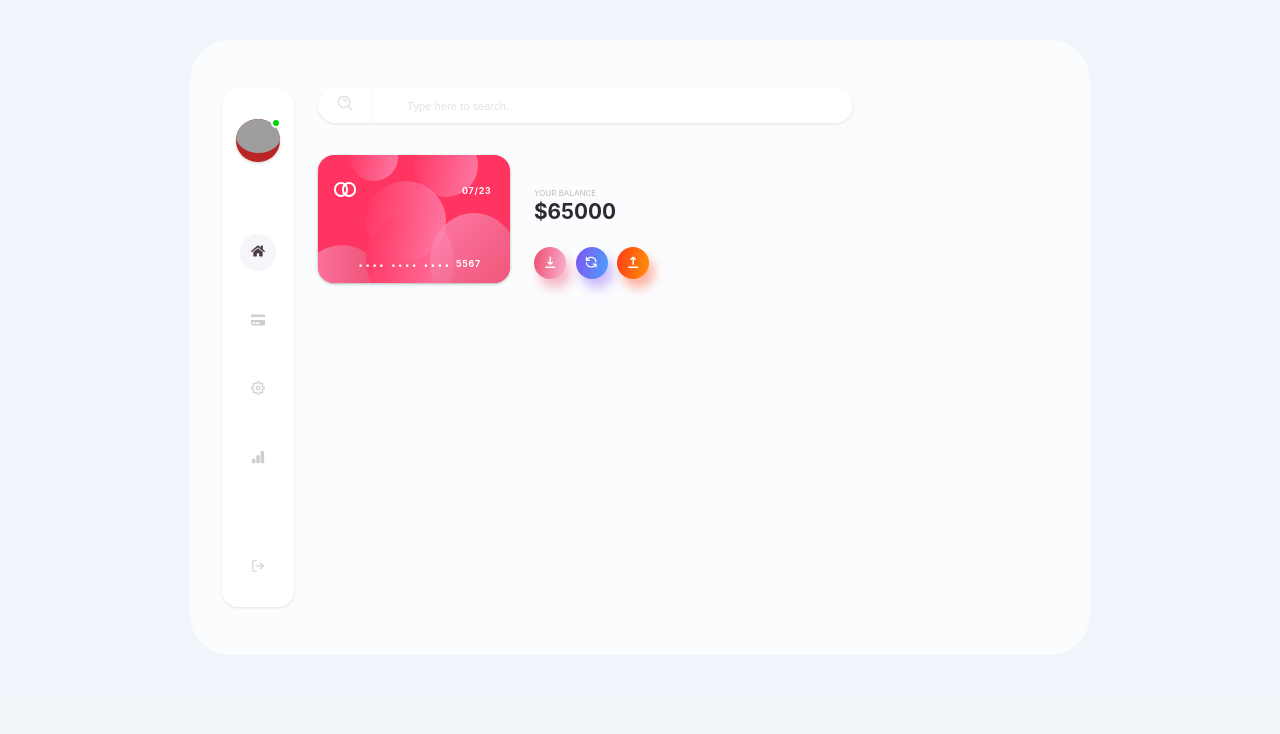
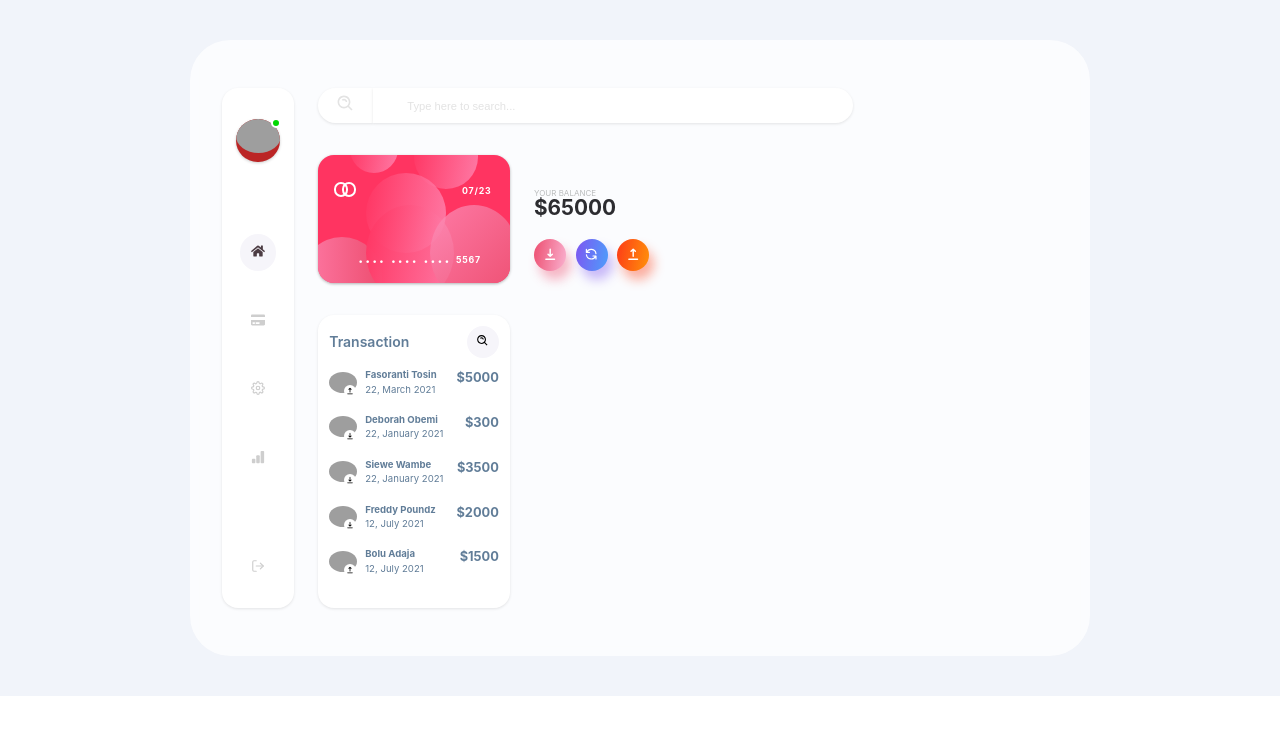
Before and after one commit to elboj/Banking-App-Dashboard, a React (Create React App) app: page / in a window 1280 px wide. Shown: the top 734 px of the page. Built offline with nearby package versions, Linux system fonts and the light colour scheme; grey boxes are pictures that could not be loaded.

Commit message:
changes to search feature

```diff
--- a/src/components/SearchBar/SearchBar.js
+++ b/src/components/SearchBar/SearchBar.js
@@ -7,6 +7,7 @@ import { BiRefresh } from "react-icons/bi";
 import { HiOutlineRefresh } from "react-icons/hi";
 import { HiDownload } from "react-icons/hi";
 import { HiUpload } from "react-icons/hi";
+import { Transactions } from "../../components/index";
 
 // Use a useEffect and Use Reference to cause focus on form input  on every render
 //set online icon to blinking
@@ -31,6 +32,7 @@ const SearchBar = () => {
         />
       </form>
       <CreditCard />
+      <Transactions />
     </div>
   );
 };
--- a/src/components/SearchBar/styles.css
+++ b/src/components/SearchBar/styles.css
@@ -41,7 +41,7 @@ input {
 .card-holder {
   display: flex;
   /* border: 2px green solid; */
-  padding-top: 2rem;
+  padding: 2rem 0;
 }
 .card {
   width: 12rem;
--- a/src/components/Sidebar/Sidebar.js
+++ b/src/components/Sidebar/Sidebar.js
@@ -1,7 +1,7 @@
 /* eslint-disable */
 import React from "react";
 import { useState } from "react";
-import "./styles.css";
+import "./sidebar.css";
 import { FaBeer, FaHome } from "react-icons/fa";
 import { FaCreditCard } from "react-icons/fa";
 import { FiUser } from "react-icons/fi";
--- a/src/components/Sidebar/styles.css
+++ b/src/components/Sidebar/sidebar.css
@@ -45,111 +45,9 @@ Variables
   --max-width: 1170px;
   --fixed-width: 620px;
 }
-/*
-===============
-Global Styles
-===============
-*/
 
-*,
-::after,
-::before {
-  margin: 0;
-  padding: 0;
-  box-sizing: border-box;
-}
-body {
-  font-family: -apple-system, BlinkMacSystemFont, "Segoe UI", Roboto, Oxygen,
-    Ubuntu, Cantarell, "Open Sans", "Helvetica Neue", sans-serif;
-  background: var(--clr-grey-10);
-  color: var(--clr-grey-1);
-  line-height: 1.5;
-  font-size: 0.875rem;
-}
-ul {
-  list-style-type: none;
-}
-a {
-  text-decoration: none;
-}
-h1,
-h2,
-h3,
-h4 {
-  letter-spacing: var(--spacing);
-  text-transform: capitalize;
-  line-height: 1.25;
-  margin-bottom: 0.75rem;
-}
-h1 {
-  font-size: 3rem;
-}
-h2 {
-  font-size: 2rem;
-}
-h3 {
-  font-size: 1.25rem;
-}
-h4 {
-  font-size: 0.875rem;
-}
-p {
-  margin-bottom: 1.25rem;
-  color: var(--clr-grey-5);
-}
-@media screen and (min-width: 800px) {
-  h1 {
-    font-size: 4rem;
-  }
-  h2 {
-    font-size: 2.5rem;
-  }
-  h3 {
-    font-size: 1.75rem;
-  }
-  h4 {
-    font-size: 1rem;
-  }
-  body {
-    font-size: 1rem;
-  }
-  h1,
-  h2,
-  h3,
-  h4 {
-    line-height: 1;
-  }
-}
-/*  global classes */
-
-/* section */
-.section {
-  width: 90vw;
-  margin: 5rem auto;
-  max-width: var(--max-width);
-}
-
-@media screen and (min-width: 992px) {
-  .jobs-center {
-    width: 90vw;
-    display: grid;
-    grid-template-columns: 200px 1fr;
-    column-gap: 4rem;
-  }
-
-  .job-btn {
-    margin-bottom: 1rem;
-  }
-  .active-btn {
-    box-shadow: -2px 0 var(--clr-primary-5);
-  }
-  .job-btn:hover {
-    box-shadow: -2px 0 var(--clr-primary-5);
-  }
-}
 .btn {
   text-transform: uppercase;
-  /* background: var(--clr-primary-5); */
   background: transparent;
   color: var(--clr-grey-11);
   letter-spacing: var(--spacing);
@@ -159,12 +57,10 @@ p {
   font-size: 0.875rem;
   border: 2px solid transparent;
   cursor: pointer;
-  /* box-shadow: 0 1px 3px rgba(0, 0, 0, 0.2); */
   border-radius: var(--radius);
   display: block;
   width: 2.3rem;
   height: 2.3rem;
-  /* font-size: 1rem; */
   text-align: center;
   border-radius: 50%;
   margin-top: 2rem;
--- a/src/components/Transactions/Transactions.js
+++ b/src/components/Transactions/Transactions.js
@@ -1,40 +1,87 @@
+/* eslint-disable */
 import React from "react";
+import { BiSearchAlt } from "react-icons/bi";
+import { HiDownload } from "react-icons/hi";
+import { HiUpload } from "react-icons/hi";
+import "./transactions.css";
 
 const transactionHistory = [
   {
     name: "Fasoranti Tosin",
     date: "22, March 2021",
-    Amount: "$5000",
+    amount: "$5000",
     status: "sent",
+    userAvatar:
+      "https://www.freecodecamp.org/news/content/images/size/w100/2020/07/avatar-mask.jpg",
   },
   {
-    name: "Deborah Odugbemi",
+    name: "Deborah Obemi",
     date: "22, January 2021",
-    Amount: "$300",
+    amount: "$300",
     status: "received",
+    userAvatar:
+      "https://www.freecodecamp.org/news/content/images/size/w100/2020/07/avatar-mask.jpg",
   },
   {
     name: "Siewe Wambe",
     date: "22, January 2021",
-    Amount: "$3500",
+    amount: "$3500",
     status: "reveived",
+    userAvatar:
+      " https://www.freecodecamp.org/news/content/images/size/w100/2020/07/avatar-mask.jpg",
   },
   {
     name: "Freddy Poundz",
     date: "12, July 2021",
-    Amount: "$2000",
+    amount: "$2000",
     status: "reveived",
+    userAvatar:
+      " https://www.freecodecamp.org/news/content/images/size/w100/2020/07/avatar-mask.jpg",
   },
   {
-    name: "Boluwatife Adaja",
+    name: "Bolu Adaja",
     date: "12, July 2021",
-    Amount: "$1500",
+    amount: "$1500",
     status: "sent",
+    userAvatar:
+      " https://www.freecodecamp.org/news/content/images/size/w100/2020/07/avatar-mask.jpg",
   },
 ];
 
 const Transactions = () => {
-  return <div></div>;
+  return (
+    <section className="transaction">
+      <div className="transactionHeading">
+        <p className="title">Transaction</p>
+        <button className="transactionBtn">
+          {" "}
+          <BiSearchAlt />
+        </button>
+      </div>
+      {transactionHistory.map((details) => {
+        const { name, date, amount, status, userAvatar } = details;
+        return (
+          <section className="transactionDetails">
+            <div className="nameContainer">
+              <div className="avatar">
+                <img src={userAvatar} alt="user" className="userImg" />
+                <div className="transactionStatus">
+                  {status === "sent" ? <HiUpload /> : <HiDownload />}
+                </div>
+              </div>
+              <div className="nameIdentity">
+                <p className="name">{name}</p>
+                <p className="dateStamp">{date}</p>
+              </div>
+            </div>
+            <div className="amount">
+              <p className="amount">{amount}</p>
+            </div>
+          </section>
+        );
+      })}
+    </section>
+  );
 };
 
 export default Transactions;
--- /dev/null
+++ b/src/components/Transactions/transactions.css
@@ -0,0 +1,92 @@
+.transaction {
+  display: flex;
+  flex-direction: column;
+  background: white;
+  width: 12rem;
+  height: auto;
+  padding: 1rem 0.7rem;
+  box-shadow: 0 1px 3px rgba(0, 0, 0, 0.1);
+  border-radius: 1rem;
+  /* border: 2px solid red; */
+}
+
+.transactionHeading {
+  display: flex;
+  flex-direction: row;
+  justify-content: space-between;
+}
+
+.title {
+  font-weight: 600;
+  font-size: 0.875rem;
+}
+
+.transactionBtn {
+  text-transform: uppercase;
+  background: rgb(246, 245, 250);
+  border-radius: 50%;
+  width: 2rem;
+  height: 2rem;
+  border: none;
+  margin-top: -0.3rem;
+}
+
+.transactionDetails {
+  display: flex;
+  flex-direction: row;
+  /* border: 2px solid red; */
+  justify-content: space-between;
+}
+
+.nameContainer {
+  display: flex;
+  flex-direction: row;
+  /* border: 2px solid green; */
+  align-items: center;
+}
+
+.nameIdentity {
+  /* border: 2px solid pink; */
+  display: flex;
+  flex-direction: column;
+  justify-content: center;
+  padding: 0 0.5rem;
+}
+
+.userImg {
+  width: 28px;
+  border-radius: 50%;
+}
+
+.transactionStatus {
+  width: 12px;
+  height: 12px;
+  background-color: white;
+  font-size: 0.5rem;
+  position: relative;
+  top: -0.8rem;
+  left: 0.9rem;
+  border-radius: 50%;
+  display: flex;
+  justify-content: center;
+  align-items: center;
+}
+
+.name {
+  font-weight: 700;
+}
+
+.dateStamp {
+  margin-top: -1rem;
+}
+
+.name,
+.dateStamp {
+  font-size: 0.6rem;
+  /* padding: 0 0.3rem; */
+}
+
+.amount {
+  font-size: 0.8rem;
+  font-weight: 700;
+}
--- a/src/components/index.js
+++ b/src/components/index.js
@@ -1,2 +1,3 @@
 export { default as Sidebar } from "./Sidebar/Sidebar";
 export { default as SearchBar } from "./SearchBar/SearchBar";
+export { default as Transactions } from "./Transactions/Transactions";
--- a/src/index.css
+++ b/src/index.css
@@ -1,3 +1,44 @@
+*,
+::after,
+::before {
+  margin: 0;
+  padding: 0;
+  box-sizing: border-box;
+}
+
+body {
+  font-family: -apple-system, BlinkMacSystemFont, "Segoe UI", Roboto, Oxygen,
+    Ubuntu, Cantarell, "Open Sans", "Helvetica Neue", sans-serif;
+  line-height: 1.5;
+  font-size: 0.875rem;
+}
+
+ul {
+  list-style-type: none;
+}
+
+a {
+  text-decoration: none;
+}
+
+h1 {
+  font-size: 3rem;
+}
+h2 {
+  font-size: 2rem;
+}
+h3 {
+  font-size: 1.25rem;
+}
+h4 {
+  font-size: 0.875rem;
+}
+
+p {
+  margin-bottom: 1rem;
+  color: var(--clr-grey-5);
+}
+
 main {
   margin: 0 auto;
   width: 100%;
```
Also changed, not shown: src/Currency UI.PNG (added).
